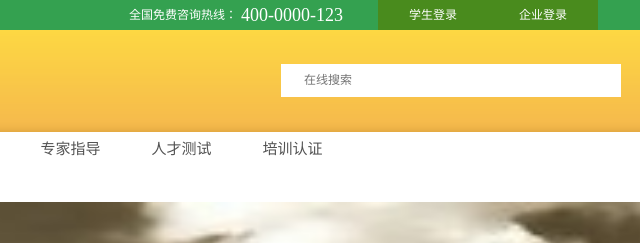
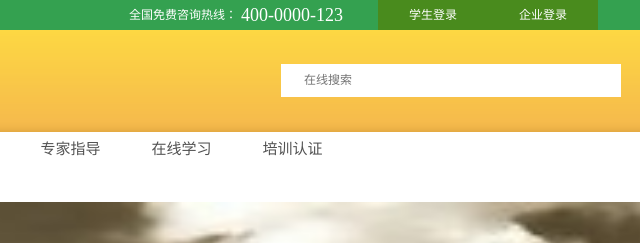
Before and after one commit to djq1996/xk, a website: page app/index.html at #/index in a window 1280 px wide. Shown: the top 243 px of the page, 524-1164 px from the left. Drawn offline with nearby package versions, Linux system fonts and the light colour scheme; some packages are replaced by stand-ins of ours; files that its build step writes are made by us from their sources.

Commit message:
原晋伟14.06
9.9

```diff
--- a/app/views/main.html
+++ b/app/views/main.html
@@ -35,7 +35,7 @@
 
 				</li>
 				<li>
-					<a ng-click="rencai()">人才测试</a>
+					<a ng-click="rencai()">在线学习</a>
 
 				</li>
 				<li>
```
